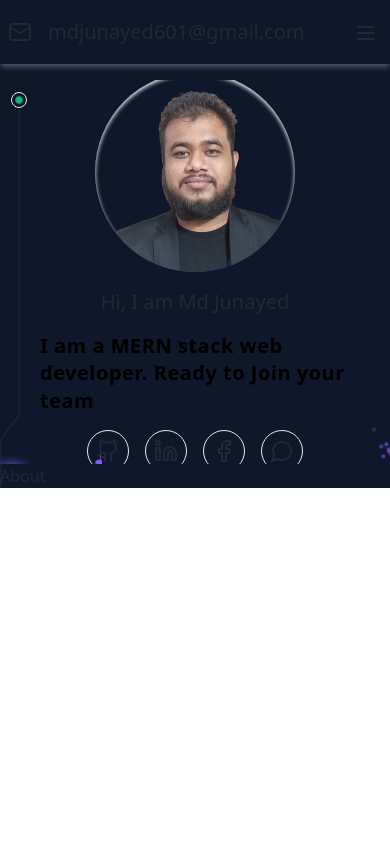
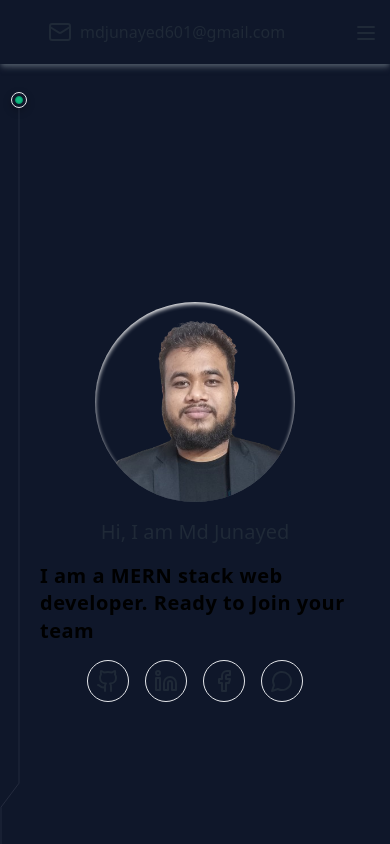
Before and after one commit to devjunayed/devjunayed-portfolio-client, a Next.js app: page / in a window 390 px wide. Shown: the top 844 px of the page. Built offline with nearby package versions, Linux system fonts and the light colour scheme.

Commit message:
a bit responsive ness fixes

```diff
--- a/src/components/Home/About.tsx
+++ b/src/components/Home/About.tsx
@@ -2,8 +2,9 @@ import React from 'react'
 
 const About = () => {
   return (
-    <div id='about'>
-      About
+    <div id='about mx-10'>
+      Lorem ipsum dolor sit amet consectetur adipisicing elit. Ad quae velit assumenda consequatur cupiditate nulla hic harum fugiat eaque, atque quisquam tempora maiores illo neque reprehenderit, similique qui aliquam nostrum.
+      Lorem ipsum dolor sit amet consectetur adipisicing elit. Explicabo ex natus, sequi vel quaerat nesciunt! Praesentium ea qui repellendus possimus voluptates perspiciatis, tempora rem a sapiente maxime. Iusto, voluptates recusandae.
     </div>
   )
 }
--- a/src/components/Home/Hero.tsx
+++ b/src/components/Home/Hero.tsx
@@ -8,7 +8,7 @@ import { FacebookIcon, GithubIcon, LinkedinIcon, MessageCircleIcon } from "lucid
 export function Hero() {
   const words = `I am a MERN stack web developer. Ready to Join your team`;
   return (
-    <BackgroundBeamsWithCollision>
+    <BackgroundBeamsWithCollision className="min-h-screen">
       {/* <h2 className="text-2xl relative z-20 md:text-4xl lg:text-7xl font-bold text-center text-black dark:text-white font-sans tracking-tight">
         What&apos;s cooler than Beams?{" "}
         <div className="relative mx-auto inline-block w-max [filter:drop-shadow(0px_1px_3px_rgba(27,_37,_80,_0.14))]">
--- a/src/components/Shared/Navbar.tsx
+++ b/src/components/Shared/Navbar.tsx
@@ -17,9 +17,9 @@ const Navbar = () => {
   ];
   return (
     <div className="navbar fixed z-50 bg-slate-900 shadow-md shadow-gray-600 mb-2">
-      <div className="navbar-start flex">
+      <div className="navbar-start flex mx-10">
 
-        <a className=" text-xl flex items-center gap-4"><MailIcon /> mdjunayed601@gmail.com</a>
+        <a href="mailto:mdjunayed601@gmail.com" className=" text-base md:text-xl flex items-center gap-2 justify-center"><MailIcon /> mdjunayed601@gmail.com</a>
       </div>
       <div className="navbar-end ">
         <ul className="menu menu-horizontal px-1 hidden lg:flex">
```
